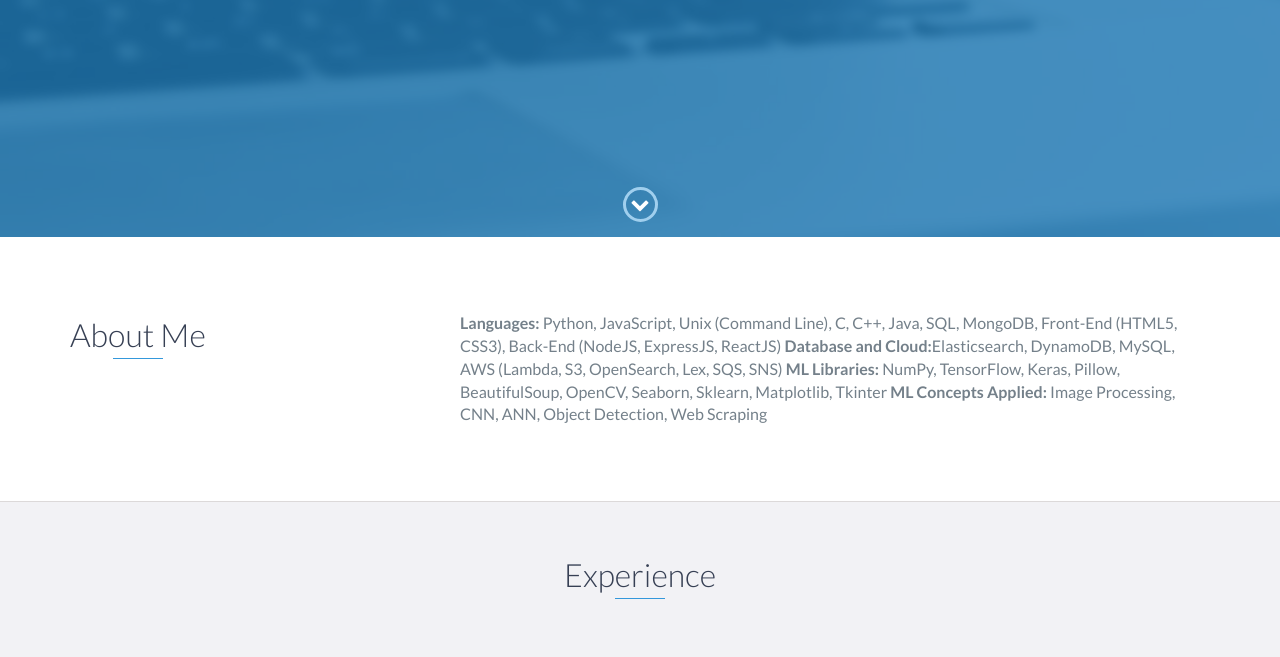
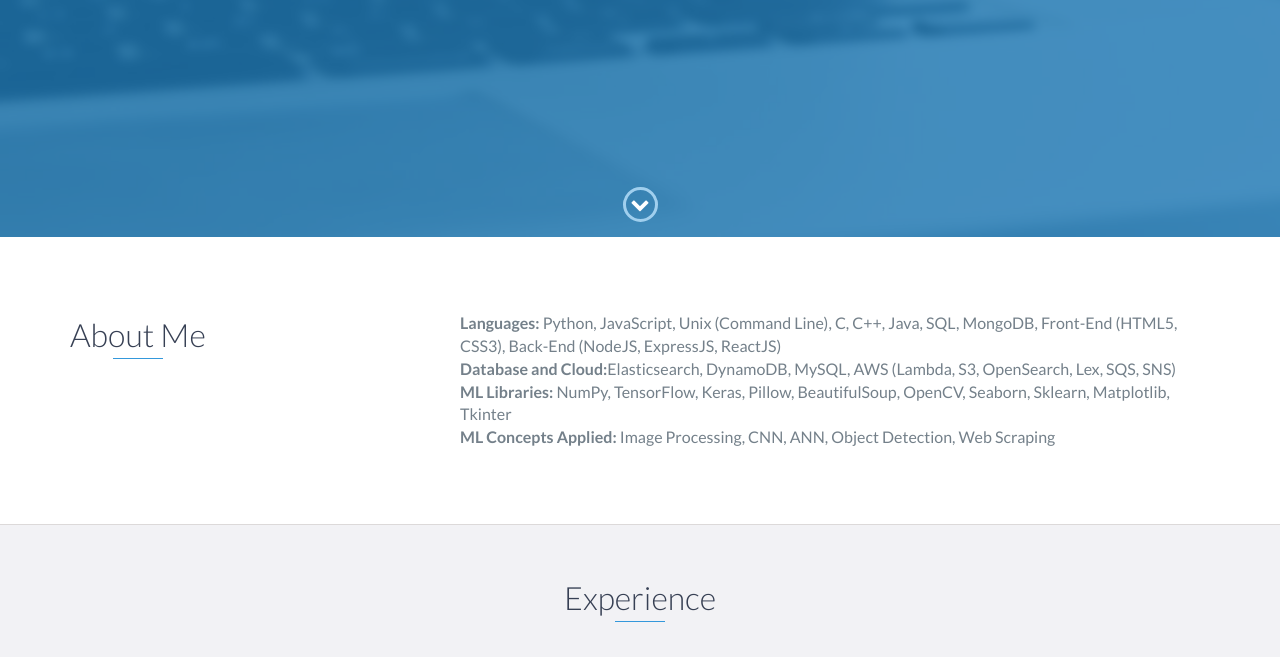
Before and after one commit to adityaaay/newCV, a website: page index.html in a window 1280 px wide. Shown: the part 563-1220 px from the top of the page. Drawn offline with nearby package versions, Linux system fonts and the light colour scheme.

Commit message:
updated index.html

```diff
--- a/index.html
+++ b/index.html
@@ -73,10 +73,10 @@
                 </div>
                 <div class="col-md-8">
                     <p>
-                        <b>Languages:</b> Python, JavaScript, Unix (Command Line), C, C++, Java, SQL, MongoDB, Front-End (HTML5, CSS3), Back-End (NodeJS, ExpressJS, ReactJS)
-                        <b>Database and Cloud:</b>Elasticsearch, DynamoDB, MySQL, AWS (Lambda, S3, OpenSearch, Lex, SQS, SNS)
-                        <b>ML Libraries:</b> NumPy, TensorFlow, Keras, Pillow, BeautifulSoup, OpenCV, Seaborn, Sklearn, Matplotlib, Tkinter
-                        <b>ML Concepts Applied:</b> Image Processing, CNN, ANN, Object Detection, Web Scraping
+                        <b>Languages:</b> Python, JavaScript, Unix (Command Line), C, C++, Java, SQL, MongoDB, Front-End (HTML5, CSS3), Back-End (NodeJS, ExpressJS, ReactJS)<br>
+                        <b>Database and Cloud:</b>Elasticsearch, DynamoDB, MySQL, AWS (Lambda, S3, OpenSearch, Lex, SQS, SNS)<br>
+                        <b>ML Libraries:</b> NumPy, TensorFlow, Keras, Pillow, BeautifulSoup, OpenCV, Seaborn, Sklearn, Matplotlib, Tkinter<br>
+                        <b>ML Concepts Applied:</b> Image Processing, CNN, ANN, Object Detection, Web Scraping<br>
                     </p>
                 </div>
             </div>
@@ -91,9 +91,9 @@
                 <h3>CRMNEXT Pvt Ltd</h3>
                 <h4>Summer Intern</h4>
                 <p>
-                    • Designed back-end operators required in the company’s upcoming product DataNext for the data processing pipelines on Apache Beam using Python and Java programming languages.
-                    • Optimized the run-time of the back-end operators by 30%.
-                    • It has increased the efficiency of the overall data-processing pipeline by 15%.
+                    • Designed back-end operators required in the company’s upcoming product DataNext for the data processing pipelines on Apache Beam using Python and Java programming languages.<br>
+                    • Optimized the run-time of the back-end operators by 30%.<br>
+                    • It has increased the efficiency of the overall data-processing pipeline by 15%.<br>
                 </p>
             </div>
         </div>
```
